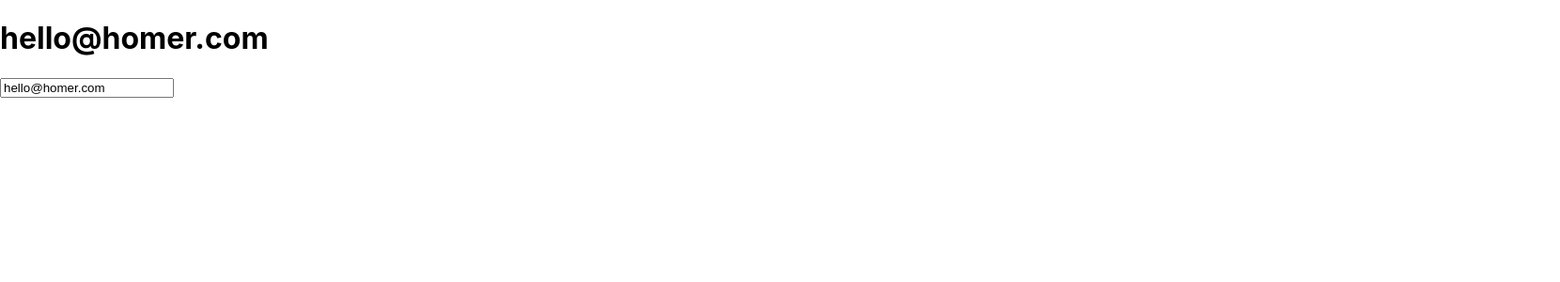
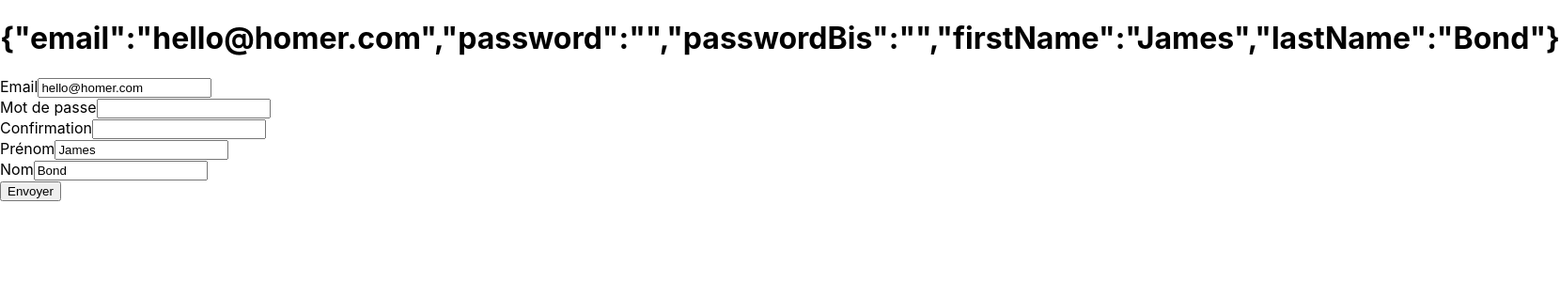
Before and after one commit to mrocha51248/homer, a React (Create React App) app in the folder front/: page / in a window 1280 px wide. Shown: the top 300 px of the page at 94% size, 1660 px wide, since content can reach past the window. Built offline with nearby package versions, Linux system fonts and the light colour scheme.

Commit message:
Front: SignUp: add more fields

```diff
--- a/front/src/components/SignUp.js
+++ b/front/src/components/SignUp.js
@@ -3,17 +3,94 @@ import React, { Component } from 'react';
 class SignUp extends Component {
     state = {
         email: this.props.email,
+        password: '',
+        passwordBis: '',
+        firstName: 'James',
+        lastName: 'Bond',
     };
 
     updateEmailField(event) {
         this.setState({ email: event.target.value });
     }
 
+    updatePasswordField(event) {
+        this.setState({ password: event.target.value });
+    }
+
+    updatePasswordBisField(event) {
+        this.setState({ passwordBis: event.target.value });
+    }
+
+    updateFirstNameField(event) {
+        this.setState({ firstName: event.target.value });
+    }
+
+    updateLastNameField(event) {
+        this.setState({ lastName: event.target.value });
+    }
+
+    handleSubmit(event) {
+        event.preventDefault();
+        console.log("A name was submitted", this.state);
+    }
+
     render() {
         return (
             <div>
-                <h1>{this.state.email}</h1>
-                <input type="email" name="email" value={this.state.email} onChange={this.updateEmailField.bind(this)} />
+                <h1>{JSON.stringify(this.state)}</h1>
+                <form onSubmit={this.handleSubmit.bind(this)}>
+                    <div>
+                        <label htmlFor="email">Email</label>
+                        <input
+                            type="email"
+                            name="email"
+                            id="email"
+                            value={this.state.email}
+                            onChange={this.updateEmailField.bind(this)}
+                        />
+                    </div>
+                    <div>
+                        <label htmlFor="password">Mot de passe</label>
+                        <input
+                            type="password"
+                            name="password"
+                            id="password"
+                            value={this.state.password}
+                            onChange={this.updatePasswordField.bind(this)}
+                        />
+                    </div>
+                    <div>
+                        <label htmlFor="passwordBis">Confirmation</label>
+                        <input
+                            type="password"
+                            name="passwordBis"
+                            id="passwordBis"
+                            value={this.state.passwordBis}
+                            onChange={this.updatePasswordBisField.bind(this)}
+                        />
+                    </div>
+                    <div>
+                        <label htmlFor="firstName">Prénom</label>
+                        <input
+                            type="text"
+                            name="firstName"
+                            id="firstName"
+                            value={this.state.firstName}
+                            onChange={this.updateFirstNameField.bind(this)}
+                        />
+                    </div>
+                    <div>
+                        <label htmlFor="lastName">Nom</label>
+                        <input
+                            type="text"
+                            name="lastName"
+                            id="lastName"
+                            value={this.state.lastName}
+                            onChange={this.updateLastNameField.bind(this)}
+                        />
+                    </div>
+                    <button type="submit">Envoyer</button>
+                </form>
             </div>
         );
     }
```
